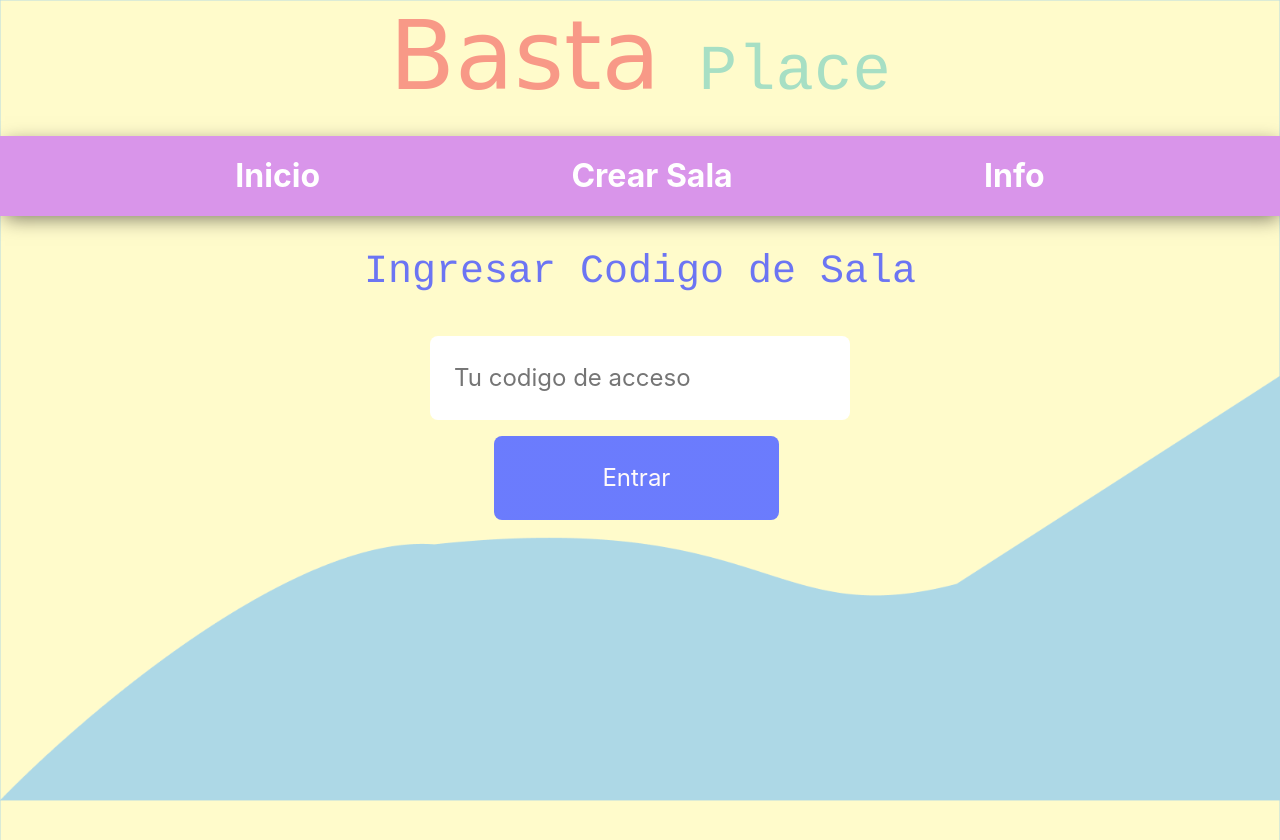
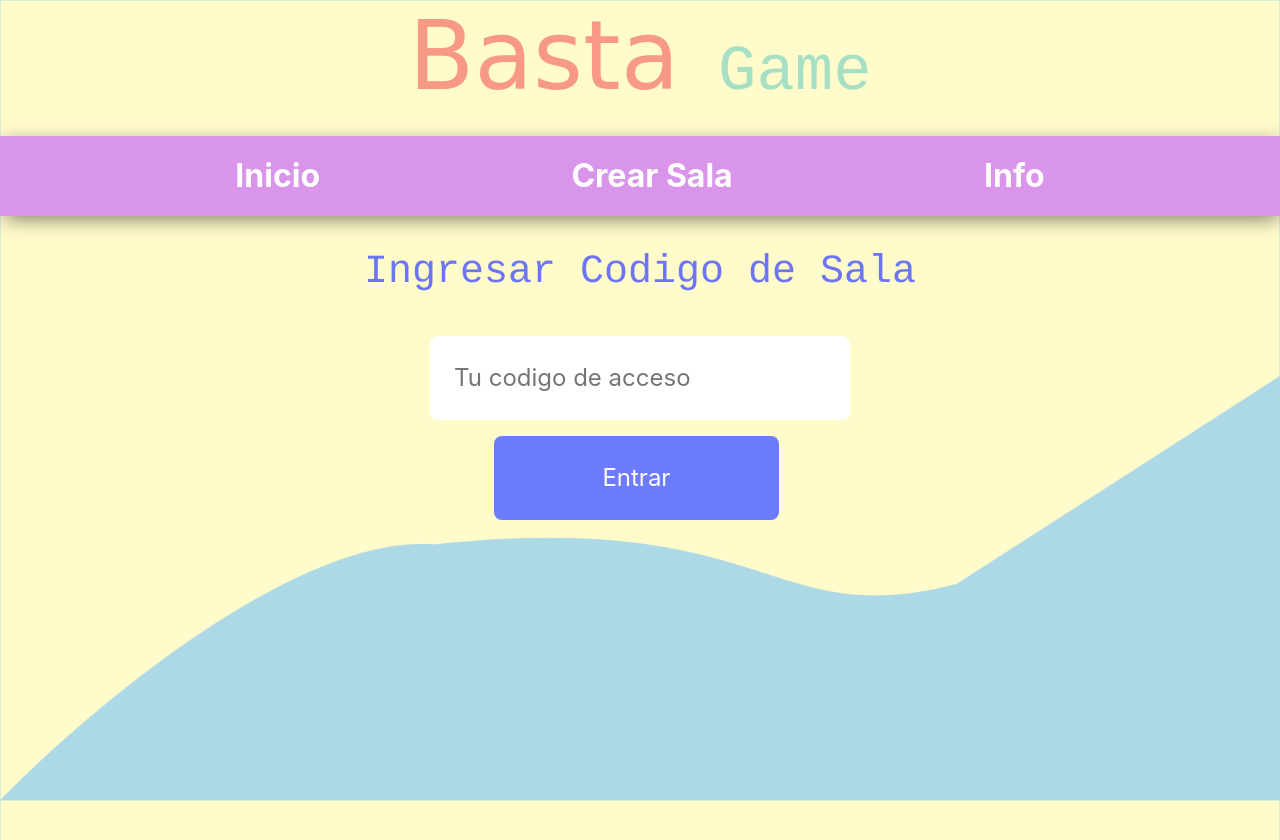
Before and after one commit to Nivekd11/BastaPlace, a plain HTML site: page index.html in a window 1280 px wide. Drawn offline with nearby package versions, Linux system fonts and the light colour scheme; a web font is replaced by a local one.

Commit message:
Modificacion titulo

```diff
--- a/index.html
+++ b/index.html
@@ -25,11 +25,11 @@
       rel="stylesheet"
       href="https://cdnjs.cloudflare.com/ajax/libs/font-awesome/4.7.0/css/font-awesome.min.css"
     />
-    <title>Basta place</title>
+    <title>Basta Game</title>
 </head>
 <body class="vector1">
     <header>
-        <h1 class ="titulo">Basta<span class="spanSub"> Place</span></h1>
+        <h1 class ="titulo">Basta<span class="spanSub"> Game</span></h1>
     </header>
     <div class="nav-bg">
         <nav class="navegacion-principal contenedor">
```
